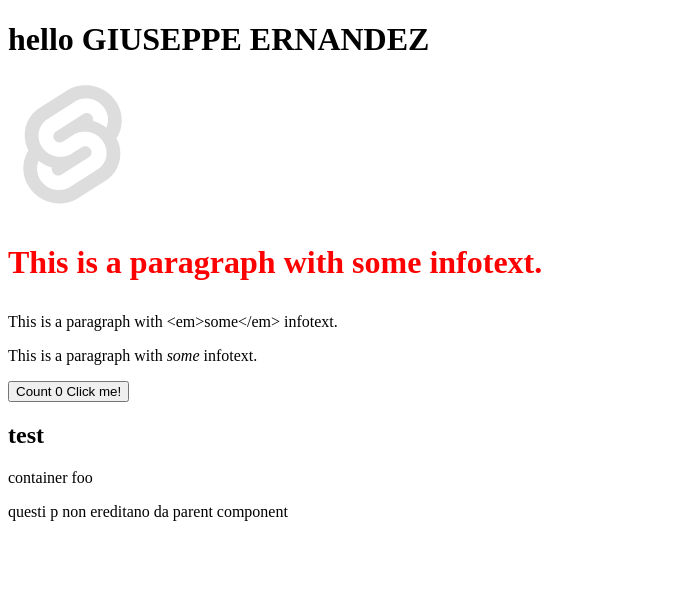
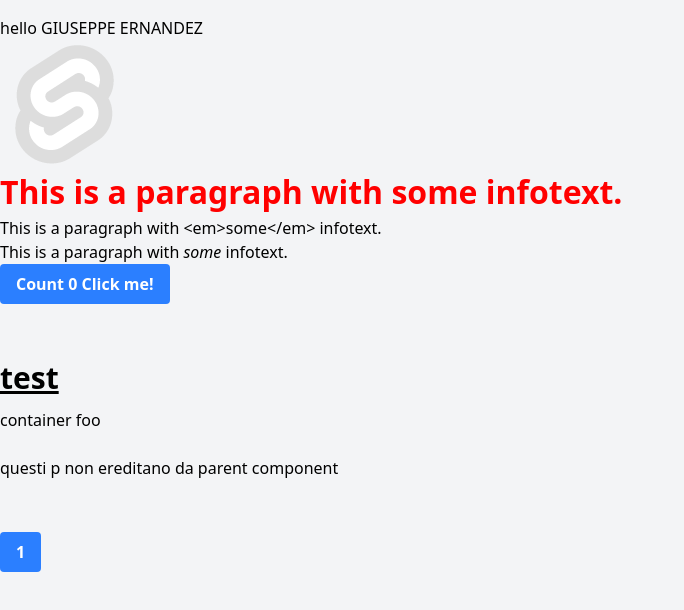
Before and after one commit to Nandos0804/mysvelteapp, a SvelteKit app: page / in a window 1280 px wide. Shown: the top 610 px of the page, without its empty margins (0-684 px from the left). Built offline with nearby package versions, Linux system fonts and the light colour scheme.

Commit message:
added tailwind

```diff
--- a/package.json
+++ b/package.json
@@ -26,5 +26,9 @@
 		"typescript": "^5.0.0",
 		"typescript-eslint": "^8.20.0",
 		"vite": "^6.2.6"
+	},
+	"dependencies": {
+		"@tailwindcss/vite": "^4.1.8",
+		"tailwindcss": "^4.1.8"
 	}
 }
--- /dev/null
+++ b/src/app.css
@@ -0,0 +1,2 @@
+/* IMPORT */
+@import "tailwindcss";
--- a/src/lib/index.ts
+++ b/src/lib/index.ts
@@ -1,2 +1,2 @@
 // place files you want to import through the `$lib` alias in this folder.
-import Foo from 'Foo.svelte';
+import "tailwindcss";
--- a/src/routes/+page.svelte
+++ b/src/routes/+page.svelte
@@ -10,6 +10,7 @@
     }
 </script>
 
+<div class="container mx-auto py-4">
     <h1>hello {name.toUpperCase()}</h1>
 
     <img {src} alt="Logo" />
@@ -20,14 +21,17 @@
 
     <p>{@html textFormatted}</p>
 
-<button onclick={increment}>
+
+    <button onclick={increment} class="bg-blue-500 hover:bg-blue-700 text-white font-bold py-2 px-4 rounded">
         Count {count}
         {count === 0 ? "Click me!" : "Clicked!"}
     </button>
+</div>
 
 <Foo />
 
-<style>
+<style lang="postcss">
+    @reference "tailwindcss";
     .text-info {
         color: red;
         font-size: 2rem;
--- a/src/routes/Foo.svelte
+++ b/src/routes/Foo.svelte
@@ -1,5 +1,33 @@
-<div>
-    <h2>test</h2>
-    <p>container foo</p>
-    <p>questi p non ereditano da parent component</p>
+<script>
+    let number = $state([1]);
+    import "../app.css";
+
+    function addNumber() {
+        // versione a
+        number[number.length] = number.length + 1;
+        // versione b
+        // number.push(number.length + 1);
+    }
+</script>
+
+<div class="container mx-auto py-10">
+    <h2 class="text-3xl font-bold underline">test</h2>
+    <p class="py-3">container foo</p>
+    <p class="py-3">questi p non ereditano da parent component</p>
 </div>
+
+<div class="container mx-auto">
+    <button onclick={addNumber} class="btn">
+        <h3>{number[number.length - 1]}</h3>
+    </button>
+</div>
+
+<style lang="postcss">
+    @reference "tailwindcss";
+    :global(html) {
+        background-color: theme(--color-gray-100);
+    }
+    .btn {
+        @apply bg-blue-500 text-white font-bold py-2 px-4 rounded;
+    }
+</style>
--- a/vite.config.ts
+++ b/vite.config.ts
@@ -1,6 +1,9 @@
 import { sveltekit } from '@sveltejs/kit/vite';
 import { defineConfig } from 'vite';
+import tailwindcss from '@tailwindcss/vite'
 
 export default defineConfig({
-	plugins: [sveltekit()]
+	plugins: [sveltekit(),
+	tailwindcss()
+	]
 });
```
Also changed, not shown: 1 other file (tests, documents, lock files or other folders). Lines whose indentation alone changed are shown as unchanged.
